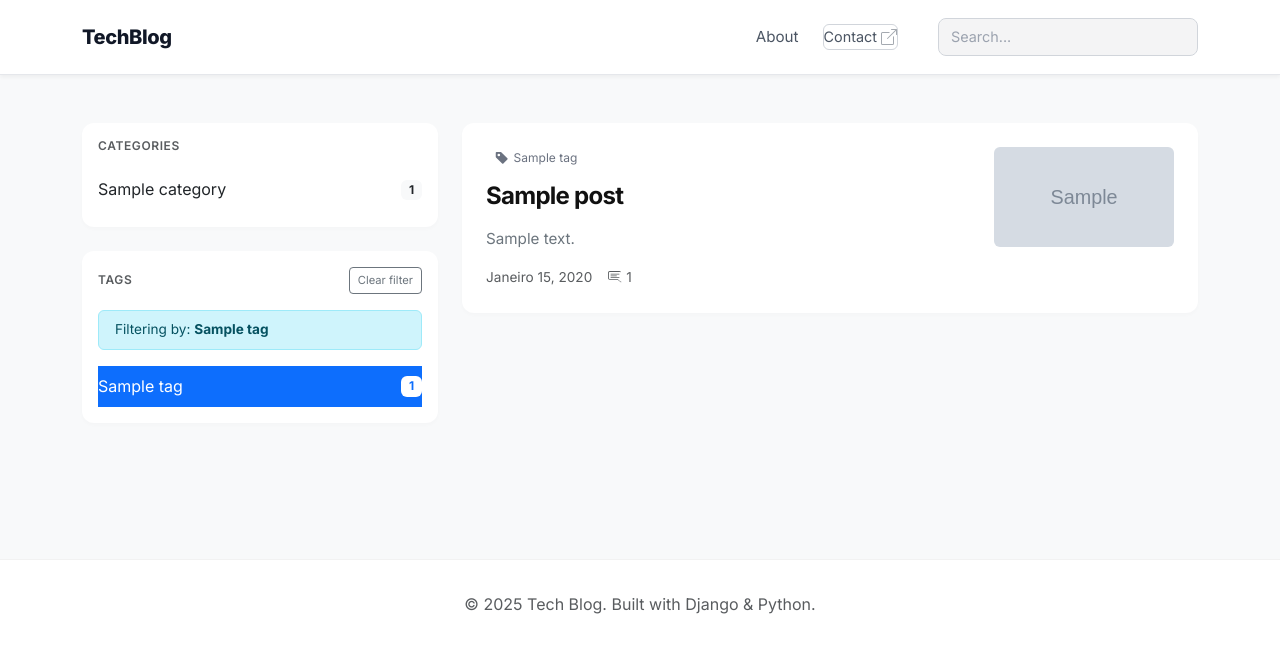
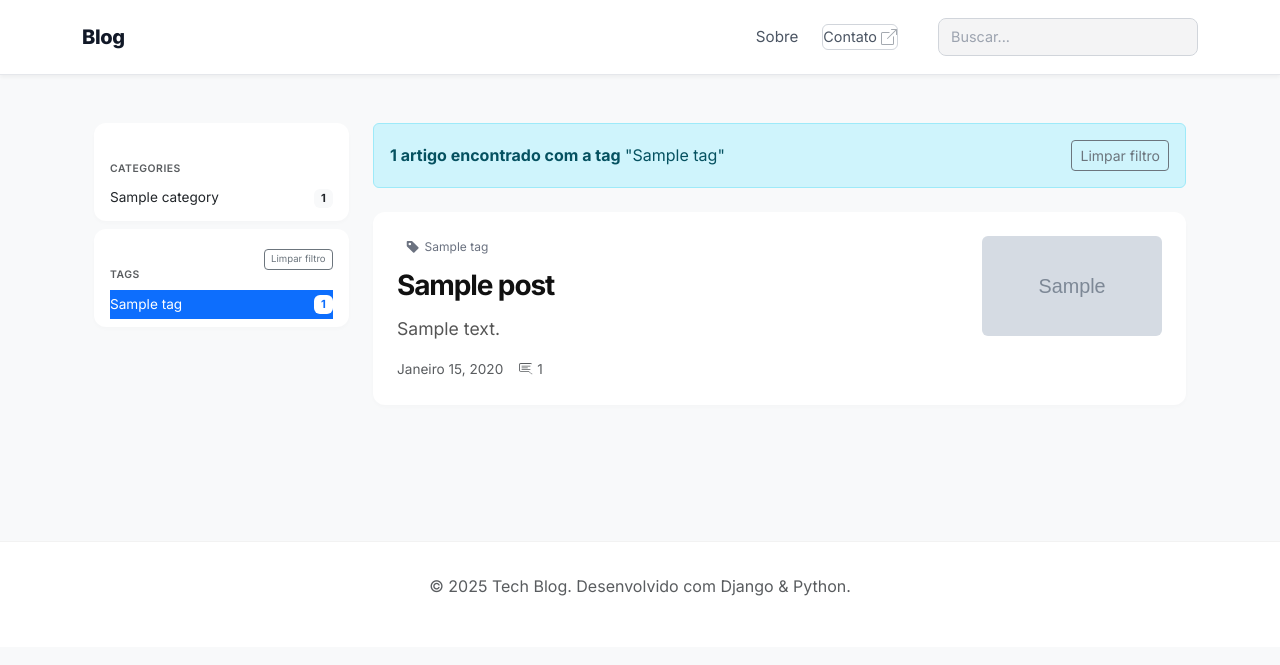
Before and after one commit to LucasQuintela23/blog, a Django app: a page that uses templates/base.html in a window 1280 px wide. Shown: the top 665 px of the page. Run offline with Django 5.2, Linux system fonts and the light colour scheme; tables that the repository leaves empty hold one stand-in row (values such as "Sample post"); grey boxes marked "Sample" are stand-in pictures; some libraries are stand-ins or nearby versions.

Commit message:
feat: adicionado tradução das paginas

```diff
--- a/blog/templates/blog/post_list.html
+++ b/blog/templates/blog/post_list.html
@@ -1,33 +1,33 @@
 {% extends "base.html" %}
+{% load blog_tags %}
 
 {% block container_content %}
+<div class="container">
     <div class="row">
         <!-- Sidebar -->
-    <div class="col-lg-4">
+        <div class="col-lg-3">
             <div class="sidebar">
                 <!-- Categories Section -->
-            <div class="card mb-4">
-                <div class="card-body">
-                    <div class="d-flex justify-content-between align-items-center mb-3">
+                <div class="card mb-2">
+                    <div class="card-body py-2 px-3">
+                        <div class="d-flex justify-content-between align-items-center mb-2">
                             <h5 class="text-uppercase text-muted mb-0"
-                            style="font-size: 0.75rem; font-weight: 600; letter-spacing: 0.05em;">CATEGORIES</h5>
+                                style="font-size: 0.65rem; font-weight: 600; letter-spacing: 0.05em;">CATEGORIES</h5>
                             {% if current_category %}
                             <a href="{% url 'blog:post_list' %}" class="btn btn-sm btn-outline-secondary"
-                            style="font-size: 0.7rem;">Clear filter</a>
+                                style="font-size: 0.6rem; padding: 0.15rem 0.4rem;">Limpar filtro</a>
                             {% endif %}
                         </div>
-                    {% if current_category %}
-                    <div class="alert alert-info py-2 px-3 mb-3" style="font-size: 0.85rem;">
-                        Filtering by: <strong>{{ current_category.name }}</strong>
-                    </div>
-                    {% endif %}
+
                         <div class="list-group list-group-flush">
                             {% for category in all_categories %}
                             <a href="?category={{ category.slug }}"
-                            class="list-group-item list-group-item-action border-0 px-0 py-2 d-flex justify-content-between align-items-center {% if current_category and current_category.slug == category.slug %}active{% endif %}">
+                                class="list-group-item list-group-item-action border-0 px-0 py-1 d-flex justify-content-between align-items-center"
+                                style="font-size: 0.85rem;{% if current_category and current_category.slug == category.slug %}background-color: #0d6efd; color: white;{% endif %}">
                                 <span>{{ category.name }}</span>
                                 <span
-                                class="badge {% if current_category and current_category.slug == category.slug %}bg-white text-primary{% else %}bg-light text-dark{% endif %}">
+                                    class="badge {% if current_category and current_category.slug == category.slug %}bg-white text-primary{% else %}bg-light text-dark{% endif %}"
+                                    style="font-size: 0.7rem;">
                                     {{ category.post_count }}
                                 </span>
                             </a>
@@ -37,28 +37,26 @@
                 </div>
 
                 <!-- Tags Section -->
-            <div class="card mb-4">
-                <div class="card-body">
-                    <div class="d-flex justify-content-between align-items-center mb-3">
+                <div class="card mb-2">
+                    <div class="card-body py-2 px-3">
+                        <div class="d-flex justify-content-between align-items-center mb-2">
                             <h5 class="text-uppercase text-muted mb-0"
-                            style="font-size: 0.75rem; font-weight: 600; letter-spacing: 0.05em;">TAGS</h5>
+                                style="font-size: 0.65rem; font-weight: 600; letter-spacing: 0.05em;">TAGS</h5>
                             {% if current_tag %}
                             <a href="{% url 'blog:post_list' %}" class="btn btn-sm btn-outline-secondary"
-                            style="font-size: 0.7rem;">Clear filter</a>
+                                style="font-size: 0.6rem; padding: 0.15rem 0.4rem;">Limpar filtro</a>
                             {% endif %}
                         </div>
-                    {% if current_tag %}
-                    <div class="alert alert-info py-2 px-3 mb-3" style="font-size: 0.85rem;">
-                        Filtering by: <strong>{{ current_tag.name }}</strong>
-                    </div>
-                    {% endif %}
+
                         <div class="list-group list-group-flush">
                             {% for tag in all_tags %}
                             <a href="?tag={{ tag.slug }}"
-                            class="list-group-item list-group-item-action border-0 px-0 py-2 d-flex justify-content-between align-items-center {% if current_tag and current_tag.slug == tag.slug %}active{% endif %}">
+                                class="list-group-item list-group-item-action border-0 px-0 py-1 d-flex justify-content-between align-items-center"
+                                style="font-size: 0.85rem;{% if current_tag and current_tag.slug == tag.slug %}background-color: #0d6efd; color: white;{% endif %}">
                                 <span>{{ tag.name }}</span>
                                 <span
-                                class="badge {% if current_tag and current_tag.slug == tag.slug %}bg-white text-primary{% else %}bg-light text-dark{% endif %}">
+                                    class="badge {% if current_tag and current_tag.slug == tag.slug %}bg-white text-primary{% else %}bg-light text-dark{% endif %}"
+                                    style="font-size: 0.7rem;">
                                     {{ tag.post_count }}
                                 </span>
                             </a>
@@ -70,18 +68,49 @@
         </div>
 
         <!-- Main Content -->
-    <div class="col-lg-8">
+        <div class="col-lg-9">
             <div class="posts-list">
                 {% if search_query %}
                 <div class="alert alert-info mb-4 d-flex justify-content-between align-items-center">
                     <div>
-                    <strong>Search Results for:</strong> "{{ search_query }}"
-                    {% if posts %}
-                    <span class="text-muted">({{ page_obj.paginator.count }} post{{ page_obj.paginator.count|pluralize
-                        }} found)</span>
+                        {% if page_obj.paginator.count == 1 %}
+                        <strong>1 artigo encontrado relacionado a</strong> "{{ search_query }}"
+                        {% elif page_obj.paginator.count > 1 %}
+                        <strong>{{ page_obj.paginator.count }} artigos encontrados relacionados a</strong> "{{
+                        search_query }}"
+                        {% else %}
+                        <strong>Nenhum artigo encontrado relacionado a</strong> "{{ search_query }}"
                         {% endif %}
                     </div>
-                <a href="{% url 'blog:post_list' %}" class="btn btn-sm btn-outline-secondary">Clear search</a>
+                    <a href="{% url 'blog:post_list' %}" class="btn btn-sm btn-outline-secondary">Limpar busca</a>
+                </div>
+                {% elif current_category %}
+                <div class="alert alert-info mb-4 d-flex justify-content-between align-items-center">
+                    <div>
+                        {% if page_obj.paginator.count == 1 %}
+                        <strong>1 artigo encontrado na categoria</strong> "{{ current_category.name }}"
+                        {% elif page_obj.paginator.count > 1 %}
+                        <strong>{{ page_obj.paginator.count }} artigos encontrados na categoria</strong> "{{
+                        current_category.name }}"
+                        {% else %}
+                        <strong>Nenhum artigo encontrado na categoria</strong> "{{ current_category.name }}"
+                        {% endif %}
+                    </div>
+                    <a href="{% url 'blog:post_list' %}" class="btn btn-sm btn-outline-secondary">Limpar filtro</a>
+                </div>
+                {% elif current_tag %}
+                <div class="alert alert-info mb-4 d-flex justify-content-between align-items-center">
+                    <div>
+                        {% if page_obj.paginator.count == 1 %}
+                        <strong>1 artigo encontrado com a tag</strong> "{{ current_tag.name }}"
+                        {% elif page_obj.paginator.count > 1 %}
+                        <strong>{{ page_obj.paginator.count }} artigos encontrados com a tag</strong> "{{
+                        current_tag.name }}"
+                        {% else %}
+                        <strong>Nenhum artigo encontrado com a tag</strong> "{{ current_tag.name }}"
+                        {% endif %}
+                    </div>
+                    <a href="{% url 'blog:post_list' %}" class="btn btn-sm btn-outline-secondary">Limpar filtro</a>
                 </div>
                 {% endif %}
 
@@ -109,13 +138,21 @@
                             <h2 class="card-title h4 mb-3 fw-bold">
                                 <a href="{% url 'blog:post_detail' post.slug %}"
                                     class="text-decoration-none text-dark stretched-link">
+                                    {% if search_query %}
+                                    {{ post.title|highlight:search_query }}
+                                    {% else %}
                                     {{ post.title }}
+                                    {% endif %}
                                 </a>
                             </h2>
 
                             <!-- Summary -->
-                        <p class="text-secondary mb-3 text-break" style="font-size: 0.95rem; line-height: 1.6;">
+                            <p class="post-summary mb-3 text-break">
+                                {% if search_query %}
+                                {{ post.summary|highlight:search_query }}
+                                {% else %}
                                 {{ post.summary }}
+                                {% endif %}
                             </p>
 
                             <!-- Date and comments -->
@@ -159,7 +196,8 @@
                         {% endif %}
 
                         <li class="page-item disabled">
-                        <span class="page-link">Page {{ page_obj.number }} of {{ page_obj.paginator.num_pages }}</span>
+                            <span class="page-link">Page {{ page_obj.number }} of {{ page_obj.paginator.num_pages
+                                }}</span>
                         </li>
 
                         {% if page_obj.has_next %}
@@ -173,4 +211,6 @@
             </div>
         </div>
     </div>
+</div>
+</div>
 {% endblock %}
--- a/docker-compose.yml
+++ b/docker-compose.yml
@@ -1,7 +1,7 @@
 services:
   web:
     build: .
-    command: python manage.py runserver 0.0.0.0:8000
+    command: sh -c "pip install Pillow && python manage.py runserver 0.0.0.0:8000"
     volumes:
       - .:/app
     ports:
--- a/static/css/styles.css
+++ b/static/css/styles.css
@@ -3,10 +3,11 @@
     --primary-color: #2c3e50;
     --secondary-color: #34495e;
     --accent-color: #3498db;
-    --text-color: #2c3e50;
+    --text-color: #1a1a1a;
     --bg-color: #f8f9fa;
     --card-bg: #ffffff;
     --font-main: 'Inter', system-ui, -apple-system, sans-serif;
+    --font-serif: Georgia, 'Times New Roman', serif;
 }
 
 body {
@@ -23,9 +24,28 @@ h3,
 h4,
 h5,
 h6 {
+    font-family: var(--font-main);
     font-weight: 700;
     letter-spacing: -0.02em;
-    margin-bottom: 1rem;
+    margin-bottom: 1.5rem;
+    margin-top: 2rem;
+    color: #111;
+}
+
+h1 {
+    font-size: 2.5rem;
+    line-height: 1.2;
+    margin-bottom: 2rem;
+}
+
+h2 {
+    font-size: 2rem;
+    line-height: 1.3;
+}
+
+h3 {
+    font-size: 1.5rem;
+    line-height: 1.4;
 }
 
 /* Navbar */
@@ -56,13 +76,32 @@ h6 {
 }
 
 .card-title {
+    font-family: var(--font-main);
     font-weight: 800;
-    line-height: 1.25;
-    letter-spacing: -0.03em;
+    font-size: 1.75rem;
+    /* Maior para destaque */
+    line-height: 1.1;
+    letter-spacing: -0.04em;
+    /* Mais apertado */
+    margin-bottom: 0.75rem;
+    color: #111;
 }
 
 .card-title a {
     color: #111 !important;
+    text-decoration: none;
+}
+
+.card-title a:hover {
+    color: #333 !important;
+}
+
+.post-summary {
+    font-family: var(--font-main);
+    font-size: 1.1rem;
+    line-height: 1.5;
+    color: #555;
+    font-weight: 400;
 }
 
 .post-meta {
--- a/templates/base.html
+++ b/templates/base.html
@@ -20,8 +20,8 @@
     <link rel="stylesheet" href="https://cdnjs.cloudflare.com/ajax/libs/highlight.js/11.9.0/styles/github-dark.min.css">
 
     <!-- Custom CSS -->
-    <link rel="stylesheet" href="{% static 'css/styles.css' %}?v=1763953410">
-    <link rel="stylesheet" href="{% static 'css/navbar.css' %}?v=1763953410">
+    <link rel="stylesheet" href="{% static 'css/styles.css' %}?v=1764010924">
+    <link rel="stylesheet" href="{% static 'css/navbar.css' %}?v=1764010924">
 
     <!-- Inline CSS for copy button (to bypass cache) -->
     <style>
@@ -65,7 +65,7 @@
 <body>
     <nav class="navbar navbar-expand-lg sticky-top custom-navbar">
         <div class="container">
-            <a class="navbar-brand" href="{% url 'blog:post_list' %}">TechBlog</a>
+            <a class="navbar-brand" href="{% url 'blog:post_list' %}">Blog</a>
 
             <button class="navbar-toggler" type="button" data-bs-toggle="collapse" data-bs-target="#navbarNav">
                 <span class="navbar-toggler-icon"></span>
@@ -74,11 +74,11 @@
             <div class="collapse navbar-collapse" id="navbarNav">
                 <ul class="navbar-nav ms-auto align-items-center">
                     <li class="nav-item">
-                        <a class="nav-link" href="{% url 'blog:about' %}">{% trans "About" %}</a>
+                        <a class="nav-link" href="{% url 'blog:about' %}">{% trans "Sobre" %}</a>
                     </li>
                     <li class="nav-item">
                         <a class="nav-link contact-btn" href="#">
-                            {% trans "Contact" %}
+                            {% trans "Contato" %}
                             <svg xmlns="http://www.w3.org/2000/svg" width="12" height="12" fill="currentColor"
                                 class="bi bi-box-arrow-up-right ms-1" viewBox="0 0 16 16" style="opacity: 0.5;">
                                 <path fill-rule="evenodd"
@@ -90,7 +90,7 @@
                     </li>
                     <li class="nav-item ms-lg-3">
                         <form action="{% url 'blog:post_list' %}" method="get" class="search-wrapper">
-                            <input type="text" name="q" class="form-control search-input" placeholder="Search..."
+                            <input type="text" name="q" class="form-control search-input" placeholder="Buscar..."
                                 value="{{ request.GET.q }}">
                         </form>
                     </li>
@@ -112,7 +112,7 @@
 
     <footer class="text-center text-muted">
         <div class="container">
-            <p>&copy; {% now "Y" %} Tech Blog. Built with Django & Python.</p>
+            <p>&copy; {% now "Y" %} Tech Blog. Desenvolvido com Django & Python.</p>
         </div>
     </footer>
 
@@ -142,7 +142,7 @@
                         <path d="M9.5 1a.5.5 0 0 1 .5.5v1a.5.5 0 0 1-.5.5h-3a.5.5 0 0 1-.5-.5v-1a.5.5 0 0 1 .5-.5h3zm-3-1A1.5 1.5 0 0 0 5 1.5v1A1.5 1.5 0 0 0 6.5 4h3A1.5 1.5 0 0 0 11 2.5v-1A1.5 1.5 0 0 0 9.5 0h-3z"/>
                     </svg>
                 `;
-                button.title = 'Copy code';
+                button.title = 'Copiar código';
 
                 // Add click event
                 button.addEventListener('click', function () {
```
Also changed, not shown: other parts of static/css/styles.css (+82 -5 lines), blog/templatetags/blog_tags.py (added, +37 -0 lines), blog/templatetags/__init__.py (added). Lines whose indentation alone changed are shown as unchanged.
